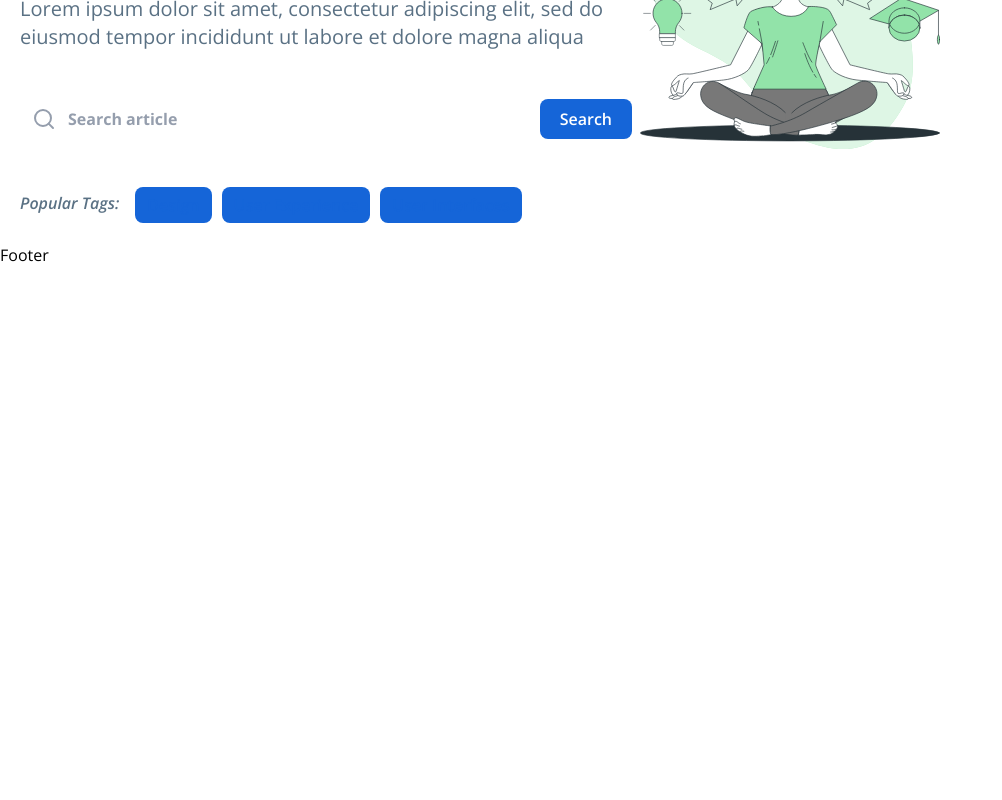
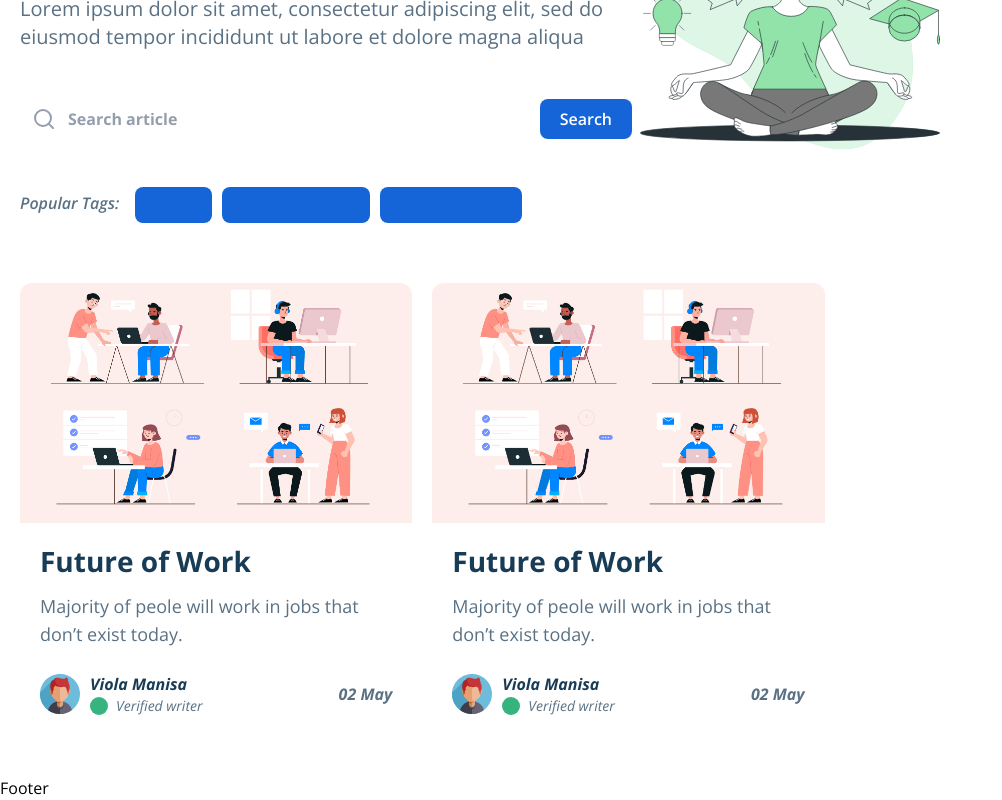
Before and after one commit to ashikurrafi/Blog, a React (Vite) app in the folder client/: page / in a window 1280 px wide. Shown: the part 253-1053 px from the top of the page, without its empty margins (0-1002 px from the left). Before the commit the page ends 800 px from the top, so only its background shows below. Built offline with nearby package versions, Linux system fonts and the light colour scheme.

Commit message:
Article card component done

```diff
--- /dev/null
+++ b/client/src/components/ArticleCard.jsx
@@ -0,0 +1,54 @@
+import { BsCheckLg } from "react-icons/bs";
+import { images } from "../constants";
+
+const ArticleCard = ({ className }) => {
+  return (
+    <>
+      {" "}
+      <div
+        className={`rounded-xl overflow-hidden shadow-[rgba(7,_65,_210,_0.1)_0px_9px_30px] ${className}`}
+      >
+        <img
+          src={images.Post1Image}
+          alt="title"
+          className="w-full object-cover object-center h-auto md:h-52 lg:h-48 xl:h-60"
+        />
+        <div className="p-5">
+          <h2 className="font-roboto font-bold text-xl text-dark-soft md:text-2xl lg:text-[28px]">
+            Future of Work
+          </h2>
+          <p className="text-dark-light mt-3 text-sm md:text-lg">
+            Majority of peole will work in jobs that don’t exist today.
+          </p>
+          <div className="flex justify-between flex-nowrap items-center mt-6">
+            <div className="flex items-center gap-x-2 md:gap-x-2.5">
+              <img
+                src={images.PostProfileImage}
+                alt="post profile"
+                className="w-9 h-9 md:w-10 md:h-10"
+              />
+              <div className="flex flex-col">
+                <h4 className="font-bold italic text-dark-soft text-sm md:text-base">
+                  Viola Manisa
+                </h4>
+                <div className="flex items-center gap-x-2">
+                  <span className="bg-[#36B37E] w-fit bg-opacity-20 p-1.5 rounded-full">
+                    <BsCheckLg className="w-1.5 h-1.5 text-[#36B37E]" />
+                  </span>
+                  <span className="italic text-dark-light text-xs md:text-sm">
+                    Verified writer
+                  </span>
+                </div>
+              </div>
+            </div>
+            <span className="font-bold text-dark-light italic text-sm md:text-base">
+              02 May
+            </span>
+          </div>
+        </div>
+      </div>
+    </>
+  );
+};
+
+export default ArticleCard;
--- a/client/src/components/Header.jsx
+++ b/client/src/components/Header.jsx
@@ -73,7 +73,7 @@
 
   return (
     <>
-      <section className="sticky top-0 left-0 right-0 z-50">
+      <section className="sticky top-0 left-0 right-0 z-50 bg-white">
         <header className="container mx-auto px-5 flex justify-between py-4 items-center">
           <div>
             <img className="w-16" src={images.Logo} alt="logo" />
--- a/client/src/pages/home/HomePage.jsx
+++ b/client/src/pages/home/HomePage.jsx
@@ -1,4 +1,5 @@
 import MainLayout from "../../components/MainLayout";
+import Articles from "./container/Articles";
 import Hero from "./container/Hero";
 
 const HomePage = () => {
@@ -6,6 +7,7 @@
     <>
       <MainLayout>
         <Hero />
+        <Articles />
       </MainLayout>
     </>
   );
--- /dev/null
+++ b/client/src/pages/home/container/Articles.jsx
@@ -0,0 +1,14 @@
+import ArticleCard from "../../../components/ArticleCard";
+
+const Articles = () => {
+  return (
+    <div>
+      <section className="container mx-auto flex flex-wrap md:gap-x-5 gap-y-5 px-5 py-10">
+        <ArticleCard className="w-full md:w-[calc(50%-20px)] lg:w-[calc(33.33%-21px)]" />
+        <ArticleCard className="w-full md:w-[calc(50%-20px)] lg:w-[calc(33.33%-21px)]" />
+      </section>{" "}
+    </div>
+  );
+};
+
+export default Articles;
--- a/client/src/pages/home/container/Hero.jsx
+++ b/client/src/pages/home/container/Hero.jsx
@@ -7,14 +7,14 @@
     <>
       <section className="container mx-auto flex flex-col px-5 py-5 lg:flex-row">
         <div className="mt-10 lg:w-1/2">
-          <h1 className="font-roboto text-3xl text-center font-bold text-dark-soft md:text-5xl lg:text-left lg:max-w-[540px]">
+          <h1 className="font-roboto text-3xl text-center font-bold text-dark-soft md:text-5xl lg:text-4xl xl:text-5xl lg:text-left lg:max-w-[540px]">
             Read the most interesting articles
           </h1>
-          <p className="text-dark-light mt-4 text-center md:text-xl lg:text-left">
+          <p className="text-dark-light mt-4 text-center md:text-xl lg:text-base xl:text-xl lg:text-left">
             Lorem ipsum dolor sit amet, consectetur adipiscing elit, sed do
             eiusmod tempor incididunt ut labore et dolore magna aliqua
           </p>
-          <div className="flex flex-col gap-y-2.5 mt-10 relative">
+          <div className="flex flex-col gap-y-2.5 mt-10 lg:mt-6 xl:mt-10 relative">
             <div className="relative">
               <FiSearch className="absolute left-3 top-1/2 -translate-y-1/2 w-6 h-6 text-[#959EAD]" />
               <input
@@ -28,10 +28,10 @@
             </button>
           </div>
           <div className="flex mt-4 flex-col lg:flex-row lg:items-start lg:flex-nowrap lg:gap-x-4 lg:mt-7">
-            <span className="text-dark-light font-semibold italic mt-2 lg:mt-4">
+            <span className="text-dark-light font-semibold italic mt-2 lg:mt-4 lg:text-sm xl:text-base">
               Popular Tags:
             </span>
-            <ul className="flex flex-wrap gap-x-2.5 gap-y-2.5 mt-3">
+            <ul className="flex flex-wrap gap-x-2.5 gap-y-2.5 mt-3 lg:text-sm xl:text-base">
               <li className="rounded-lg bg-primary bg-opacity-10 px-3 py-1.5 text-primary font-semibold">
                 Design
               </li>
```
